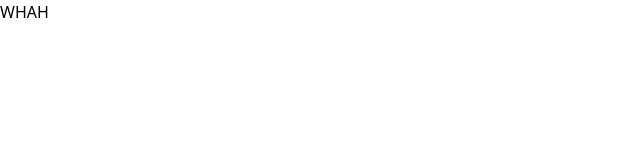
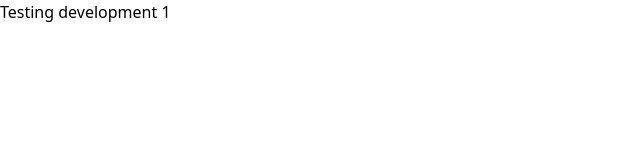
Before and after one commit to VOLIAPOL12/KelpKeepers, a React (Vite) app in the folder frontend/: page / in a window 1280 px wide. Shown: the top 160 px of the page, without its empty margins (0-640 px from the left). Built offline with nearby package versions, Linux system fonts and the light colour scheme.

Commit message:
Task completed
- adding image
- deleting dummy text

```diff
--- a/frontend/src/App.jsx
+++ b/frontend/src/App.jsx
@@ -2,7 +2,8 @@ import { useState } from 'react'
 
 function App() {
   return(
-    <div className='text-red-500'>WHAH</div>
+
+    <div className='text-red-500'>Testing development 1</div>
   )
 }
 
```
